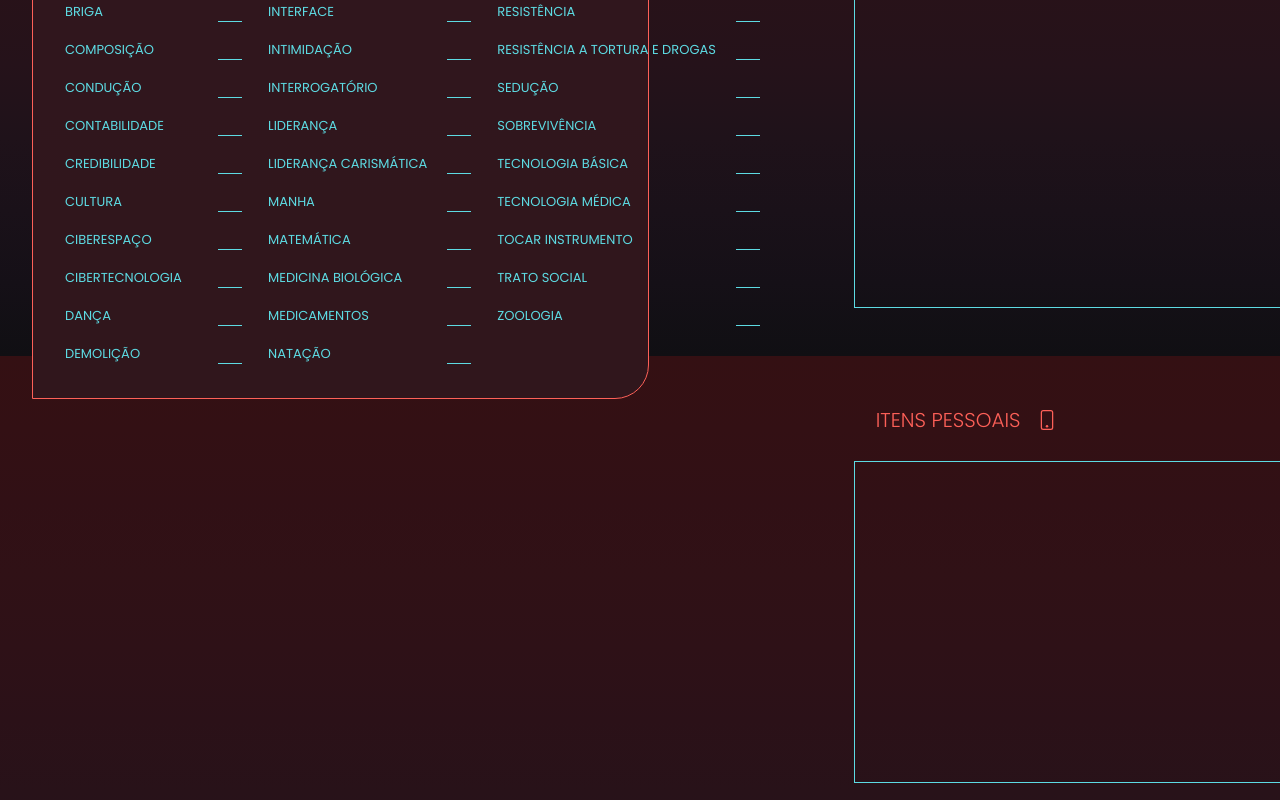
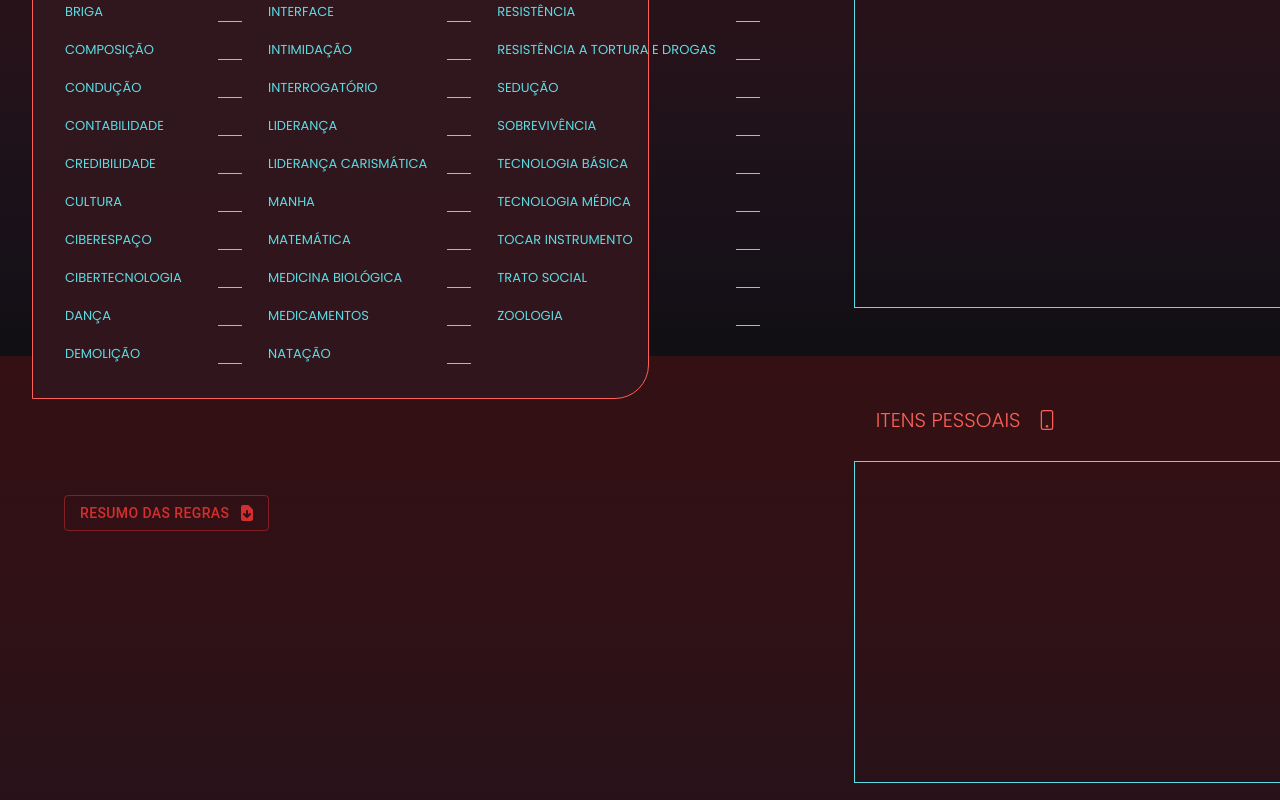
Before and after one commit to NicholasAntonio/ficha-rpg, a React (Create React App) app: page / in a window 1280 px wide. Shown: the part 1244-2044 px from the top of the page. Built offline with nearby package versions, Linux system fonts and the light colour scheme.

Commit message:
rules download button update

```diff
--- a/package.json
+++ b/package.json
@@ -6,7 +6,7 @@
     "@emotion/react": "^11.11.1",
     "@emotion/styled": "^11.11.0",
     "@mui/icons-material": "^5.14.3",
-    "@mui/material": "^5.14.5",
+    "@mui/material": "^5.14.6",
     "@testing-library/jest-dom": "^5.17.0",
     "@testing-library/react": "^13.4.0",
     "@testing-library/user-event": "^13.5.0",
--- a/src/App.css
+++ b/src/App.css
@@ -83,3 +83,8 @@ main{
   border-bottom-left-radius: 34px;
   box-shadow: 0 0 5px #fd6058;
 }
+
+.button-container{
+  padding-top: 6rem;
+  padding-left: 2rem;
+}
--- a/src/App.js
+++ b/src/App.js
@@ -7,15 +7,17 @@ import Skills from "./components/skills/skills";
 import RPGCharacterSheet from "./components/charStatus/charStatus";
 import CharArmor from "./components/charArmor/charArmor";
 import CharEquipment from "./components/charEquipment/charEquipment";
-import {MdOutlineSdStorage} from 'react-icons/md'
-import {GiTec9 } from 'react-icons/gi'
-import {BsPhone} from 'react-icons/bs'
+import { MdOutlineSdStorage } from "react-icons/md";
+import { GiTec9 } from "react-icons/gi";
+import { BsPhone } from "react-icons/bs";
+import {HiDocumentDownload} from "react-icons/hi";
+import { Button } from "@mui/material";
 
 function App() {
   return (
     <div className="App">
       <section>
-        <Logo/>
+        <Logo />
       </section>
       <main>
         <div className="left">
@@ -29,13 +31,23 @@ function App() {
           <div className="char-skill">
             <Skills />
           </div>
+          <div className="button-container">
+            <a href="/images/regras.odt" download>
+          <Button variant="outlined" color="error" endIcon={<HiDocumentDownload />}>
+            Resumo das regras
+          </Button>
+          </a>
+          </div>
         </div>
         <div className="right">
           <RPGCharacterSheet />
           <CharArmor />
-      <CharEquipment title= 'Equipamentos' icon={<GiTec9 />}/>
-      <CharEquipment title='Implantes e hacks' icon={<MdOutlineSdStorage />}/>
-      <CharEquipment title='Itens pessoais' icon={<BsPhone />}/>
+          <CharEquipment title="Equipamentos" icon={<GiTec9 />} />
+          <CharEquipment
+            title="Implantes e hacks"
+            icon={<MdOutlineSdStorage />}
+          />
+          <CharEquipment title="Itens pessoais" icon={<BsPhone />} />
         </div>
       </main>
     </div>
```
Also changed, not shown: 2 other files (tests, documents, lock files or other folders). Lines whose indentation alone changed are shown as unchanged.
